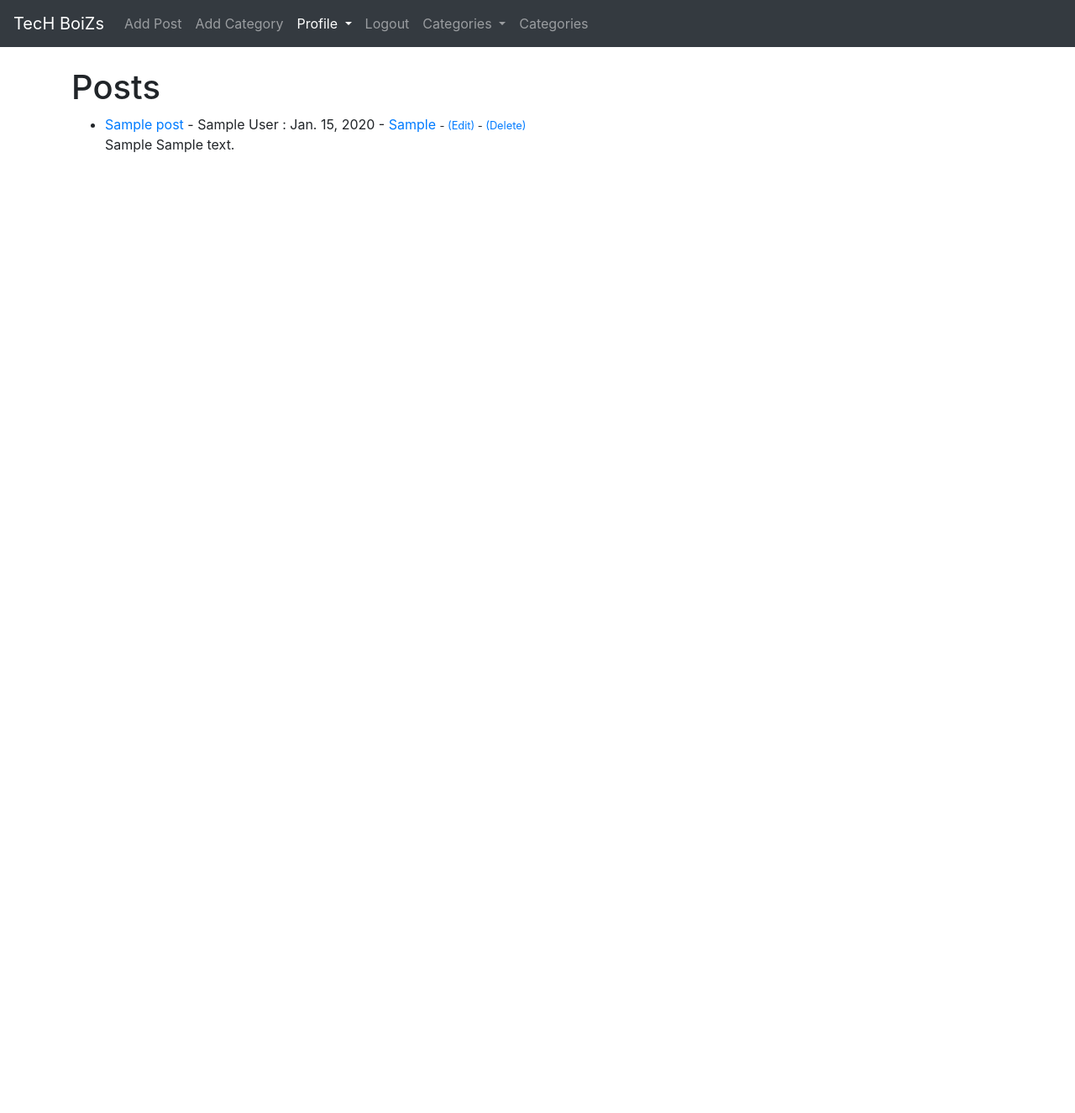
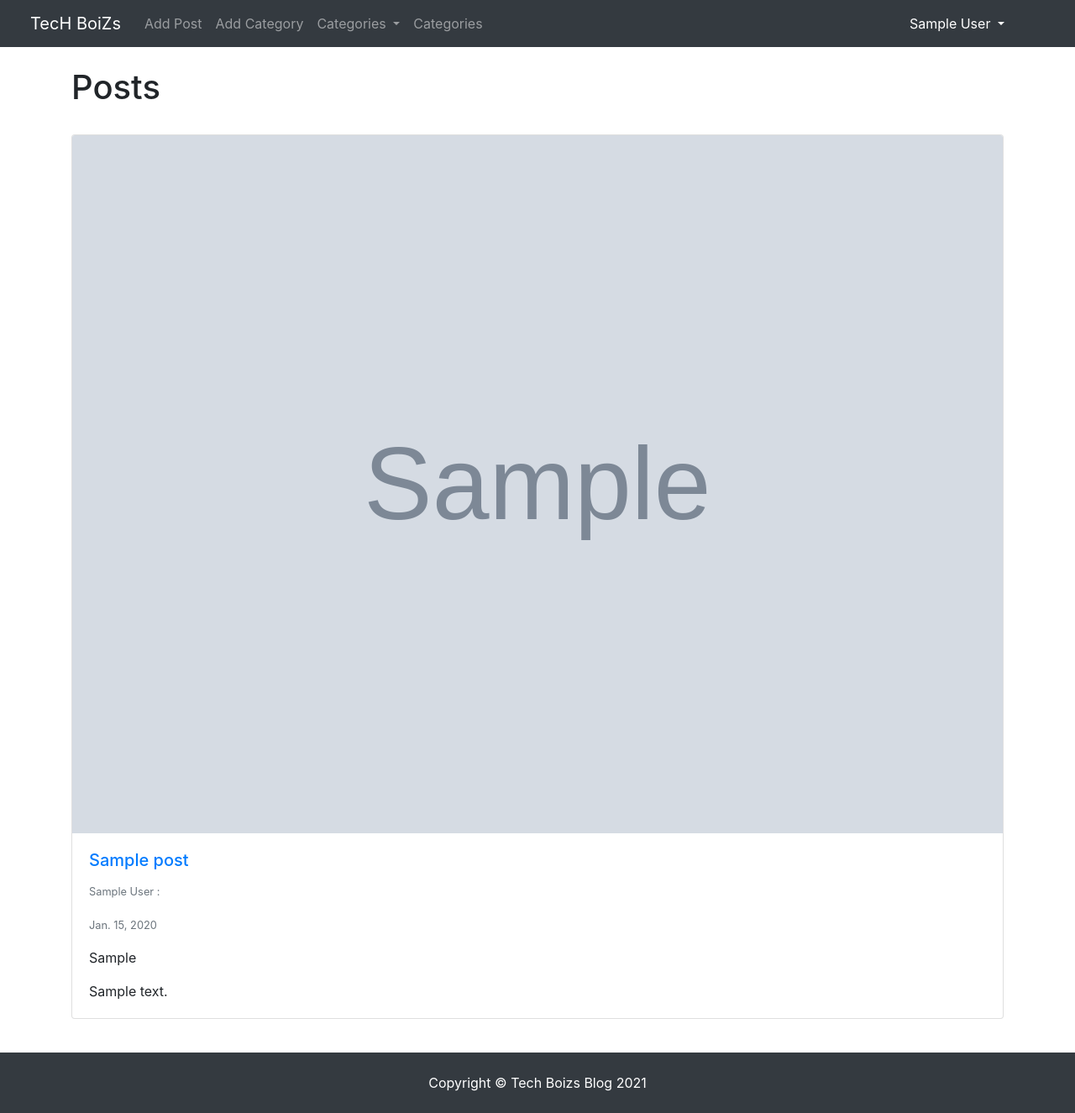
Before and after one commit to bphariharan1301/Django-Blog, a Django app: page / in a window 1280 px wide. Shown: the whole page at 84% size. Before the commit the page ends 182 px from the top, so only its background shows below. Run offline with Django 3.2, Linux system fonts and the light colour scheme; a user stored in the database is signed in; tables that the repository leaves empty hold one stand-in row (values such as "Sample post"); grey boxes marked "Sample" are stand-in pictures; some libraries are stand-ins or nearby versions.

Commit message:
Blog version 1.0 pushed to github

```diff
--- a/members/urls.py
+++ b/members/urls.py
@@ -12,6 +12,7 @@ urlpatterns = [
     path('password_success', views.password_success, name='password_success'),
     path('<int:pk>/profile/', ShowProfilePageView.as_view(), name='show_profile_page'),
     path('<int:pk>/edit_profile/', EditProfilePageView.as_view(), name='edit_profile_page'),
+    path('create_profile/', CreateProfilePageView.as_view(), name='create_profile_page'),
     # path('login/', UserLoginView.as_view(), name="login")
     # path('login/', UserLoginView.as_view(), name='login'),
 ]
--- a/myblog/admin.py
+++ b/myblog/admin.py
@@ -1,8 +1,9 @@
 from django.contrib import admin
-from .models import Post, Category, Profile
+from .models import Comment, Post, Category, Profile
 
 # Register your models here.
 
 admin.site.register(Post)
 admin.site.register(Category)
 admin.site.register(Profile)
+admin.site.register(Comment)
--- a/myblog/forms.py
+++ b/myblog/forms.py
@@ -2,7 +2,7 @@ from os import name
 from django import forms
 from django.forms import fields
 from django.forms import widgets
-from .models import Category, Post
+from .models import Category, Comment, Post
 
 # choices = [('coding', 'coding'), ('technology','technology'), ('sports','sports'),]
 
@@ -46,3 +46,13 @@ class AddCategoryForm(forms.ModelForm):
 
         choice_list.append(name)
 '''
+
+class CommentForm(forms.ModelForm):
+    class Meta:
+        model = Comment
+        fields = ('name', 'body')
+
+        widgets = {
+            'name'  : forms.TextInput(attrs={'class':'form-control'}),
+            'body' : forms.Textarea(attrs={'class':'form-control'}) # body of the comment
+        }
--- a/myblog/templates/base.html
+++ b/myblog/templates/base.html
@@ -8,12 +8,13 @@
     <!-- Bootstrap CSS -->
     <link rel="stylesheet" href="https://stackpath.bootstrapcdn.com/bootstrap/4.5.2/css/bootstrap.min.css" integrity="sha384-JcKb8q3iqJ61gNV9KGb8thSsNjpSL0n8PARn9HuZOnIxN0hoP+VmmDGMN5t9UJ0Z" crossorigin="anonymous">
     <!-- <link rel="stylesheet" href="./css/style.css"> -->
+    <link href="//maxcdn.bootstrapcdn.com/bootstrap/4.1.1/css/bootstrap.min.css" rel="stylesheet" id="bootstrap-css">
 
     <title>Welcome | {%block title %}  {% endblock %} </title>
   </head>
   <body>
       <nav class="navbar navbar-expand-lg navbar-dark bg-dark">
-        <a class="navbar-brand active" href="{% url 'home' %}">
+          <a class="navbar-brand" href="{% url 'home' %}" style="margin-left : 20px; margin-right: 20px;">
             <!-- <img src="./img/logo.jpg" width="30" height="30" class="d-inline-block align-top" alt="" loading="lazy"> -->
             TecH BoiZs
           </a>
@@ -23,6 +24,7 @@
 
         <div class="collapse navbar-collapse" id="navbarSupportedContent">
           <ul class="navbar-nav mr-auto">
+            <!-- authenticated if -->
             {% if user.is_authenticated %}
               {% if user.is_staff %}
                 {% if 'add_post' in request.path %}
@@ -44,59 +46,7 @@
                   </li>
                 {% endif %}
             {% endif %}
-              {% if 'edit_profile' or 'edit_profile_page' or 'show_profile_page' in request.path %}
-                <li class="nav-item dropdown active">
-                  <a class="nav-link dropdown-toggle" href="#" id="navbarDropdown" role="button" data-toggle="dropdown" aria-haspopup="true" aria-expanded="false">
-                    Profile
-                  </a>
-                  <div class="dropdown-menu" aria-labelledby="navbarDropdown">
-                    <a class="dropdown-item" href="{% url 'edit_profile' %}">Settings</a>
-                    <a class="dropdown-item" href="{% url 'edit_profile_page' user.profile.id %}">Edit Profile</a>
-                    <a class="dropdown-item" href="{% url 'show_profile_page' user.profile.id %}">Show Profile</a>
-                  </div>
-                </li>
-              {% else %}
-                <li class="nav-item dropdown">
-                  <a class="nav-link dropdown-toggle" href="#" id="navbarDropdown" role="button" data-toggle="dropdown" aria-haspopup="true" aria-expanded="false">
-                    Profile
-                  </a>
-                  <div class="dropdown-menu" aria-labelledby="navbarDropdown">
-                    <a class="dropdown-item" href="{% url 'edit_profile' %}">Settings</a>
-                    <a class="dropdown-item" href="{% url 'edit_profile_page' user.profile.id %}">Edit Profile</a>
-                    <a class="dropdown-item" href="{% url 'show_profile_page' user.profile.id %}">Show Profile</a>
-                  </div>
-                </li>
           {% endif %}
-
-              {% if 'logout' in request.path %}
-                <li class="nav-item">
-                  <a class="nav-link active" href="{% url 'logout' %}">Logout</a>
-                </li>
-              {% else %}
-                <li class="nav-item">
-                  <a class="nav-link" href="{% url 'logout' %}">Logout</a>
-                </li>
-              {% endif %}
-            {% else %} <!-- authenticated else -->
-              {% if 'add_post' in request.path %}
-                <li class="nav-item">
-                  <a class="nav-link active" href="{% url 'register' %}">Register</a>
-                </li>
-              {% else %}
-                <li class="nav-item">
-                  <a class="nav-link" href="{% url 'register' %}">Register</a>
-                </li>
-              {% endif %}
-              {% if 'add_post' in request.path %}
-                <li class="nav-item">
-                  <a class="nav-link active" href="{% url 'login' %}">Login</a>
-                </li>
-              {% else %}
-                <li class="nav-item">
-                  <a class="nav-link" href="{% url 'login' %}">Login</a>
-                </li>
-              {% endif %}
-            {% endif %} <!-- authenticated if -->
             <!-- Category Menu Code -->
             {% if cat_menu %}
                 <li class="nav-item dropdown">
@@ -122,6 +72,42 @@
               {% endif %}
             {% endif %}
           </ul>
+
+          <ul class="navbar-nav ml-auto">
+            <li class="nav-item dropdown active">
+              {% if user.is_authenticated %}
+                <a class="nav-link dropdown-toggle" href="#" id="navbarDropdown" role="button" data-toggle="dropdown" aria-haspopup="true" aria-expanded="false"
+                  style="margin-right : 60px;">
+                    {{ user.first_name }} {{ user.last_name }}
+                </a>
+                <div class="dropdown-menu" aria-labelledby="navbarDropdown">
+                  <a class="dropdown-item" href="{% url 'edit_profile' %}">Settings</a>
+                  {% if user.profile.id %}
+                    <a class="dropdown-item" href="{% url 'edit_profile_page' user.profile.id %}">Edit Profile</a>
+                    <a class="dropdown-item" href="{% url 'show_profile_page' user.profile.id %}">Show Profile</a>
+                    <a class="dropdown-item" href="{% url 'change-password' %}">Change Password</a>
+                    <a class="dropdown-item" href="{% url 'logout' %}">Logout</a>
+                  {% else %}
+                    <a class="dropdown-item" href="{% url 'create_profile_page' %}">Create Profile</a>
+                  {% endif %}
+              {% else %}
+                <a class="nav-link" href="{% url 'login' %}" style="margin-right : 10px;">
+                  Login
+                </a>
+              {% endif %}
+              </div>
+            </li>
+            <ul class="navbar-nav ml-auto">
+              <li class="nav-item dropdown active">
+                {% if user.is_authenticated == False %}
+                  <a class="nav-link" href="{% url 'register' %}" style="margin-right : 60px;">
+                      Register
+                  </a>
+                {% endif %}
+                </div>
+              </li>
+            </ul>
+          </ul>
         </div>
       </nav>
     <br>
@@ -132,11 +118,27 @@
         {% endblock %}
 
     </div>
+
+    <!-- <footer>
+      <p>
+        Copyright
+      </p>
+    </footer> -->
+
+    <footer id="main-footer" class="py-4 bg-dark text-white text-center" style="margin-top: 40px;">
+      Copyright &copy;
+      <span class="year"></span> Tech Boizs Blog 2021
+
+  </footer>
+
 <!-- Optional JavaScript -->
     <!-- jQuery first, then Popper.js, then Bootstrap JS -->
     <script src="https://code.jquery.com/jquery-3.5.1.slim.min.js" integrity="sha384-DfXdz2htPH0lsSSs5nCTpuj/zy4C+OGpamoFVy38MVBnE+IbbVYUew+OrCXaRkfj" crossorigin="anonymous"></script>
     <script src="https://cdn.jsdelivr.net/npm/popper.js@1.16.1/dist/umd/popper.min.js" integrity="sha384-9/reFTGAW83EW2RDu2S0VKaIzap3H66lZH81PoYlFhbGU+6BZp6G7niu735Sk7lN" crossorigin="anonymous"></script>
     <script src="https://stackpath.bootstrapcdn.com/bootstrap/4.5.2/js/bootstrap.min.js" integrity="sha384-B4gt1jrGC7Jh4AgTPSdUtOBvfO8shuf57BaghqFfPlYxofvL8/KUEfYiJOMMV+rV" crossorigin="anonymous"></script>
     <script src="https://kit.fontawesome.com/28528064ba.js" crossorigin="anonymous"></script>
+    <script src="//maxcdn.bootstrapcdn.com/bootstrap/4.1.1/js/bootstrap.min.js"></script>
+    <script src="//cdnjs.cloudflare.com/ajax/libs/jquery/3.2.1/jquery.min.js"></script>
+
   </body>
 </html>
--- a/myblog/templates/home.html
+++ b/myblog/templates/home.html
@@ -1,4 +1,5 @@
 {% extends 'base.html' %}
+{% load static %}
 
 {% block content %}
 
@@ -6,17 +7,52 @@
     .btn i{
         text-decoration: none;
     }
+    .no_deco{
+        text-decoration: none;
+    }
 </style>
 
 <h1>Posts</h1>
 
+<br>
+{% for post in object_list %}
+    <div class="card mb-3">
+        {% if post.header_image %}
+            <img src="{{ post.header_image.url }}" class="card-img-top">
+        {% else %}
+            <img src="{% static 'blog/images/default-blog-post-image.png' %}" class="card-img-top">
+        {% endif %}
+        <div class="card-body">
+        <h5 class="card-title">
+            <a href="{% url 'article_detail' post.pk %}" class="no_deco">{{ post.title }}</a>
+        </h5>
+        <p class="card-text">
+            <small class="text-muted">
+                {{ post.author.first_name }} {{ post.author.last_name }} :
+            </small>
+        </p>
+        <p class="card-text">
+            <small class="text-muted">
+                {{post.published_date}}
+            </small>
+        </p>
+        <p class="card-text">
+            {{ post.snippet }}
+        </p>
+        <p class="card-text">
+            {{ post.body| slice:":200" |safe }}
+        </p>
+
+        </div>
+    </div>
+{% endfor %}
+
 <!-- for post in posts in case if you are using function -->
-<ul>
+<!-- <ul>
 {% for post in object_list %}
     <li>
         <a href="{% url 'article_detail' post.pk %}">{{ post.title }}</a>
-         - {{ post.author.first_name }} {{ post.author.last_name }} :
-         {{post.published_date}}
+
          - <a href="{% url 'category' post.category|slugify %}">{{ post.category }}</a>
             <small>
                 {% if user.is_authenticated  %}
@@ -28,11 +64,9 @@
                 {% endif %}
             </small>
             <br>
-            <!--  -->
-        {{ post.snippet }}
-        {{ post.body| slice:":200" |safe }}
+
     </li>
 {% endfor %}
-</ul>
+</ul> -->
 
 {% endblock %}
--- a/myblog/urls.py
+++ b/myblog/urls.py
@@ -1,11 +1,13 @@
 from django.urls import path
-from .views import AddCategoryView, Home, ArticleDetail, AddPostView,  LikeView, UpdatePostView, DeletePostView, CategoryView, CategoryListView
+from .views import AddCategoryView, Home, ArticleDetail, AddPostView,  LikeView, UpdatePostView, DeletePostView, CategoryView, CategoryListView , CommentView
 # LikeView HomeLikeView,
 # from . import views
 
 urlpatterns = [
     path('', Home.as_view(), name='home'),
     path('article/<int:pk>', ArticleDetail.as_view(), name='article_detail'),
+    # path('article/<int:pk>/comment', CommentView.as_view(), name='add_comment'),
+    # path('article/<int:pk>/comment', AddCommentView.as_view(), name='add_comment'),
     path('add_post/', AddPostView.as_view(), name='add_post'),
     path('add_category/', AddCategoryView.as_view(), name='add_category'),
     path('article/edit/<int:pk>', UpdatePostView.as_view(), name='update_post'),
@@ -17,4 +19,5 @@ urlpatterns = [
     # path('like/<int:pk>', HomeLikeView, name='like_post_home'),
     # path('add_category/', AddCategoryView.as_view(), name='add_category'),
     # path('', views.home, name='home') in case if you are using function
+    path('article/<int:pk>/comment/', CommentView.as_view(), name='add_comment'),
 ]
--- a/myblog/views.py
+++ b/myblog/views.py
@@ -1,11 +1,13 @@
+from django import forms
 from django.db import connection
+from django.forms import fields
 from django.http import request, HttpResponseRedirect
 from django.shortcuts import redirect, render, HttpResponse, get_object_or_404
 from django.urls.base import reverse, reverse_lazy
+from django.views import generic
 from django.views.generic import ListView, DetailView, CreateView, UpdateView, DeleteView
-from .models import Category, Post
-from .forms import EditForm, PostForm # AddCategoryForm,
-
+from .models import Category, Comment, Post, Profile
+from .forms import EditForm, PostForm, CommentForm
 # Create your views here.
 
 # def home(request):
@@ -13,7 +15,6 @@ from .forms import EditForm, PostForm # AddCategoryForm,
 #     dict = {'posts':post}
 #     return render(request, 'home.html', dict)
 # Just to show that we can use function also
-
 
 class Home(ListView):
     model = Post
@@ -25,6 +26,24 @@ class Home(ListView):
         context = super(Home, self).get_context_data(*args, **kwargs)
         context["cat_menu"] =  cat_menu
         return context
+
+class CommentView(CreateView):
+    # def add_comment():
+    model = Comment
+    form_class = CommentForm
+    template_name = 'add_comment.html'
+    # fields = '__all__'
+    def form_valid(self, form):
+        form.instance.post_id = self.kwargs['pk']
+        return super().form_valid(form)
+    context = Post.id
+    # def add_comment():
+    #     context = Post.id
+    #     return HttpResponseRedirect(reverse('article_detail', args=[str(pk)]))
+
+    success_url = reverse_lazy('home')
+
+    # <!-- <a href="#{% url 'article_detail' post.pk %}"></a> -->
 
 class ArticleDetail(DetailView):
     model = Post
@@ -45,6 +64,16 @@ class ArticleDetail(DetailView):
         context["total_likes"] =  total_likes
         # context["total_dislikes"] = total_dislikes
         return context
+    def Comment():
+        model = Comment
+        form_class = CommentForm
+        template_name = 'article_detail.html'
+        def form_valid(self, form):
+            form.instance.post_id = self.kwargs['pk']
+            return super().form_valid(forms)
+
+        success_url = reverse_lazy('home')
+
 
 class AddPostView(CreateView):
     model = Post
@@ -141,3 +170,9 @@ def LikeView(request, pk):
 #         post.unlikes.add(request.user)
 #         unliked = True
 #     return HttpResponseRedirect(reverse('article_detail', args=[str(pk)]))
+
+# class AddCommentView(ListView):
+#     model = Comment
+#     # form_class = CommentForm
+#     template_name = 'article_detail.html'
+#     fields = '__all__'
```
Also changed, not shown: members/forms.py (+40 -21 lines), members/templates/registration/create_profie_page.html (added, +35 -0 lines), members/templates/registration/login.html (+12 -1 lines), members/views.py (+23 -7 lines), myblog/models.py (+13 -0 lines), myblog/templates/add_comment.html (added, +36 -0 lines), myblog/templates/article_detail.html (+40 -4 lines), myblog/migrations/0021_comment.py (added), static/blog/images/default-blog-post-image.png (added). Lines whose indentation alone changed are shown as unchanged.
